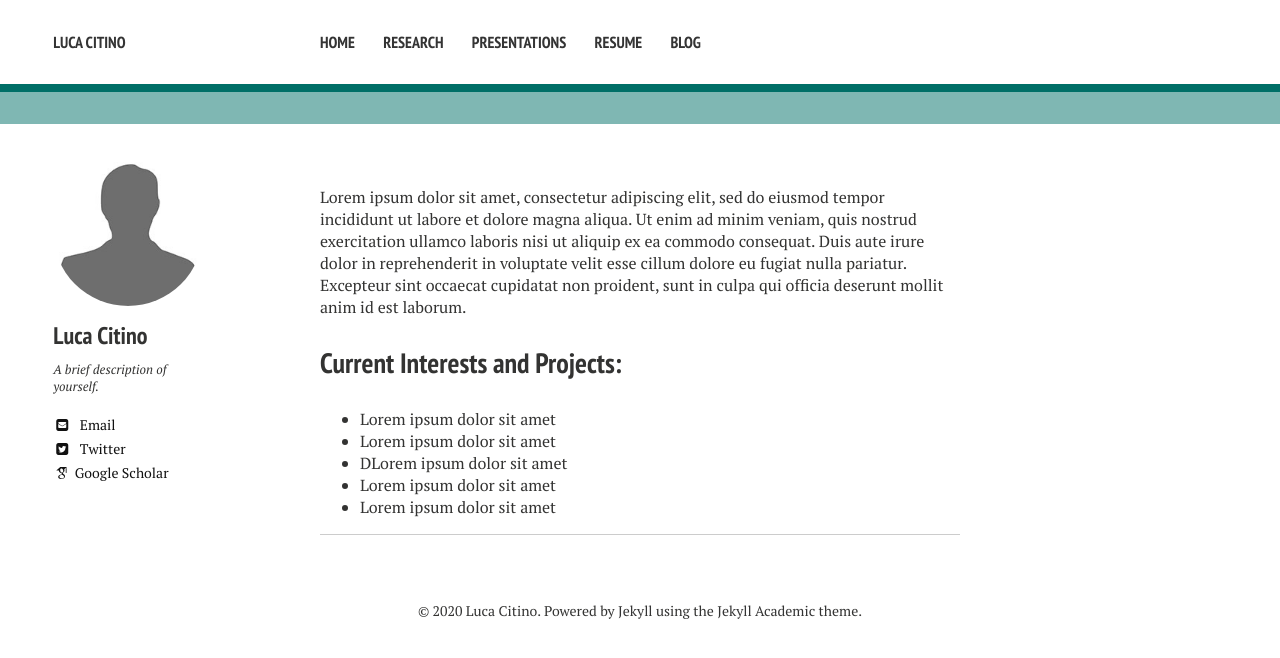
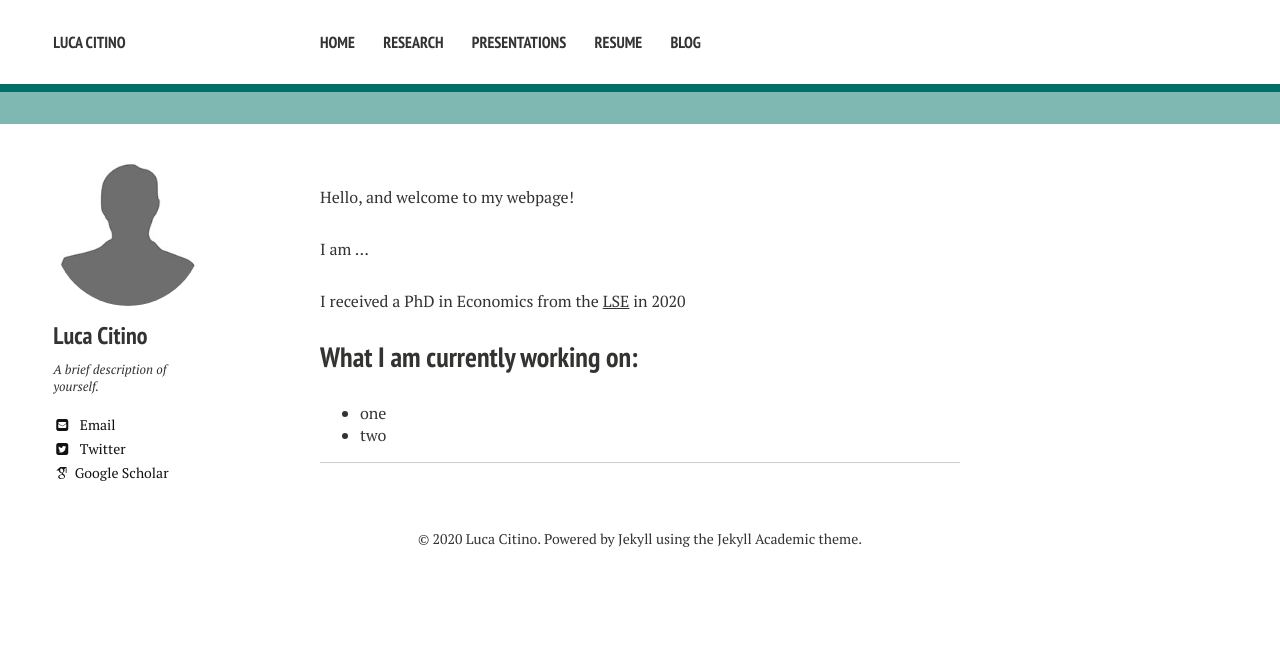
Before and after one commit to luca-citino/luca-citino.github.io, a Jekyll site: the page built from index.md, in a window 1280 px wide. Shown: the top 658 px of the page. Built offline with Jekyll 4.4.1, drawn with Linux system fonts in a browser that asks for light colours; nearby versions of some CDN libraries; some web fonts are replaced.

Commit message:
Something serious

```diff
--- a/index.md
+++ b/index.md
@@ -3,12 +3,13 @@ layout: page
 excerpt: "About Me..."
 ---
 
-Lorem ipsum dolor sit amet, consectetur adipiscing elit, sed do eiusmod tempor incididunt ut labore et dolore magna aliqua. Ut enim ad minim veniam, quis nostrud exercitation ullamco laboris nisi ut aliquip ex ea commodo consequat. Duis aute irure dolor in reprehenderit in voluptate velit esse cillum dolore eu fugiat nulla pariatur. Excepteur sint occaecat cupidatat non proident, sunt in culpa qui officia deserunt mollit anim id est laborum.
+Hello, and welcome to my webpage!
 
-## Current Interests and Projects:
+I am ...
 
-- Lorem ipsum dolor sit amet
-- Lorem ipsum dolor sit amet
-- DLorem ipsum dolor sit amet
-- Lorem ipsum dolor sit amet
-- Lorem ipsum dolor sit amet
+I received a PhD in Economics from the [LSE](https://www.lse.ac.uk/) in 2020
+
+## What I am currently working on:
+
+- one
+- two
```
Also changed, not shown: research.md (+2 -0 lines).
